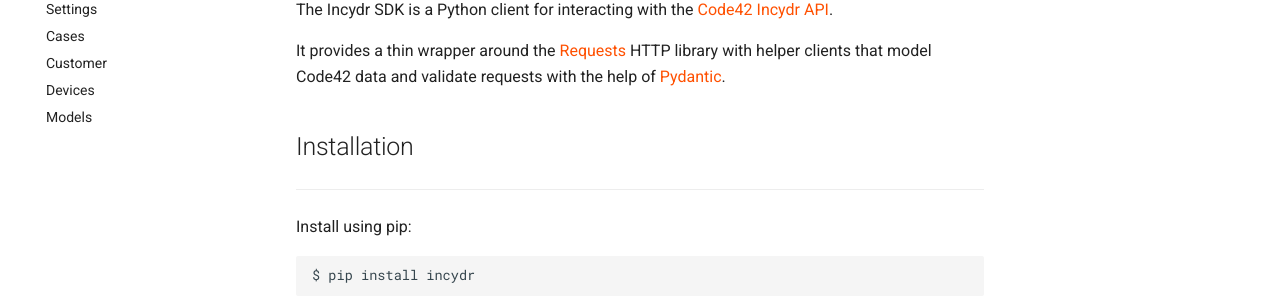
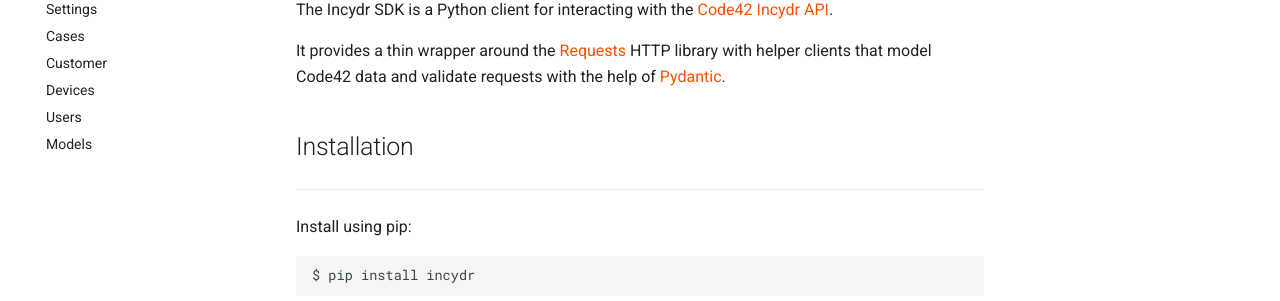
Before and after one commit to code42/incydr_python, an MkDocs documentation site: the page built from docs/index.md, in a window 1280 px wide. Shown: the part 183-484 px from the top of the page. Built offline with MkDocs 1.6.1 and Material for MkDocs 9.7.7, drawn with Linux system fonts in a browser that asks for light colours; comment, search, counter and statistics services are not loaded.

Commit message:
Added users docs to mkdocs.yml

```diff
--- a/mkdocs.yml
+++ b/mkdocs.yml
@@ -34,6 +34,7 @@
   - Cases: 'cases.md'
   - Customer: 'customer.md'
   - Devices: 'devices.md'
+  - Users: 'users.md'
   - Models: 'models.md'
 
 markdown_extensions:
```
